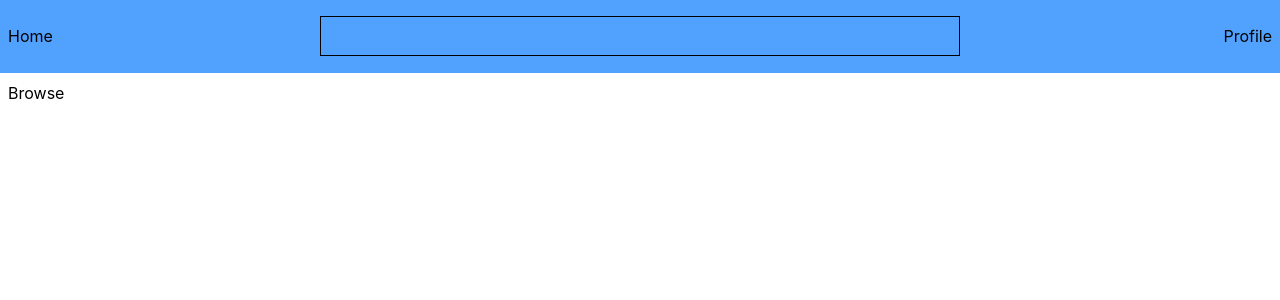
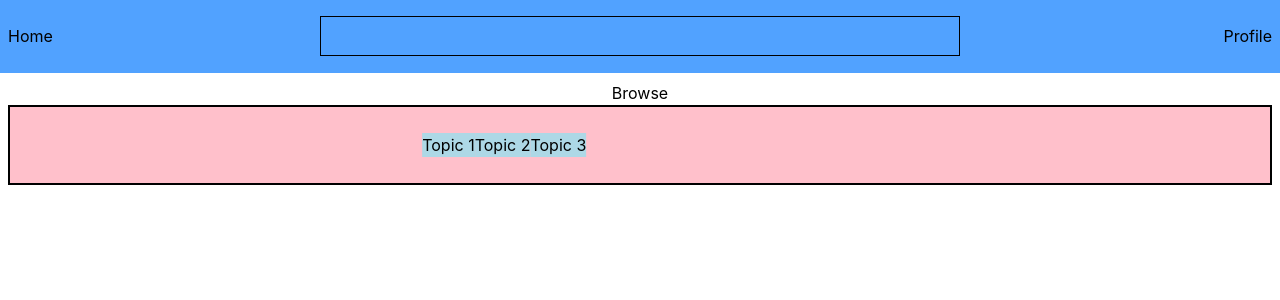
Before and after one commit to Chritical-Code/Omne-Depths-Frontend, a React (Vite) app: page / in a window 1280 px wide. Shown: the top 300 px of the page. Built offline with nearby package versions, Linux system fonts and the light colour scheme.

Commit message:
Started implementation of floating topic on browse page.

```diff
--- /dev/null
+++ b/src/components/topic/TopicBubble.module.css
@@ -0,0 +1,11 @@
+.topicBubble{
+    background-color: lightblue;
+
+    transform: translateX(-50vw);
+    animation: slide 10s infinite;
+    animation-timing-function: linear;
+}
+
+@keyframes slide {
+  to { transform: translateX(100vw); }
+}
--- /dev/null
+++ b/src/components/topic/TopicBubble.tsx
@@ -0,0 +1,13 @@
+import styles from "./TopicBubble.module.css";
+
+type TopicBubbleProps = {
+    topic: string,
+}
+
+export default function TopicBubble({topic}: TopicBubbleProps){
+    return(
+        <div className={styles.topicBubble}>
+            <p>{topic}</p>
+        </div>
+    );
+}
--- /dev/null
+++ b/src/components/topic/TopicRow.module.css
@@ -0,0 +1,12 @@
+.topicRow{
+    display: flex;
+    flex-direction: row;
+
+    width: 100%;
+    height: 5rem;
+
+    background-color: pink;
+    border: 2px solid black;
+
+    align-items: center;
+}
--- /dev/null
+++ b/src/components/topic/TopicRow.tsx
@@ -0,0 +1,20 @@
+import TopicBubble from "./TopicBubble";
+import styles from "./TopicRow.module.css";
+
+type TopicRowProps = {
+    topics: string[],
+}
+
+export default function TopicRow({topics}: TopicRowProps){
+    const topicBoxes = topics.map((topic, index) => {
+        return(
+            <TopicBubble key={index} topic={topic}></TopicBubble>
+        );
+    });
+
+    return(
+        <div className={styles.topicRow}>
+            {topicBoxes}
+        </div>
+    );
+}
--- a/src/pages/Browse.tsx
+++ b/src/pages/Browse.tsx
@@ -1,7 +1,17 @@
+import { useState } from "react";
+import TopicRow from "../components/topic/TopicRow";
+
 export default function Browse(){
+    const [topics, setTopics] = useState<string[]>(["Topic 1", "Topic 2", "Topic 3"]);
+
+
     return(
-        <div className="flex h-full w-full p-2">
+        <div className="flex flex-col items-center h-full w-full p-2">
             <p>Browse</p>
+
+            <div className="w-full">
+                <TopicRow topics={topics}></TopicRow>
+            </div>
         </div>
     );
 }
```
Also changed, not shown: 1 other file (tests, documents, lock files or other folders).
